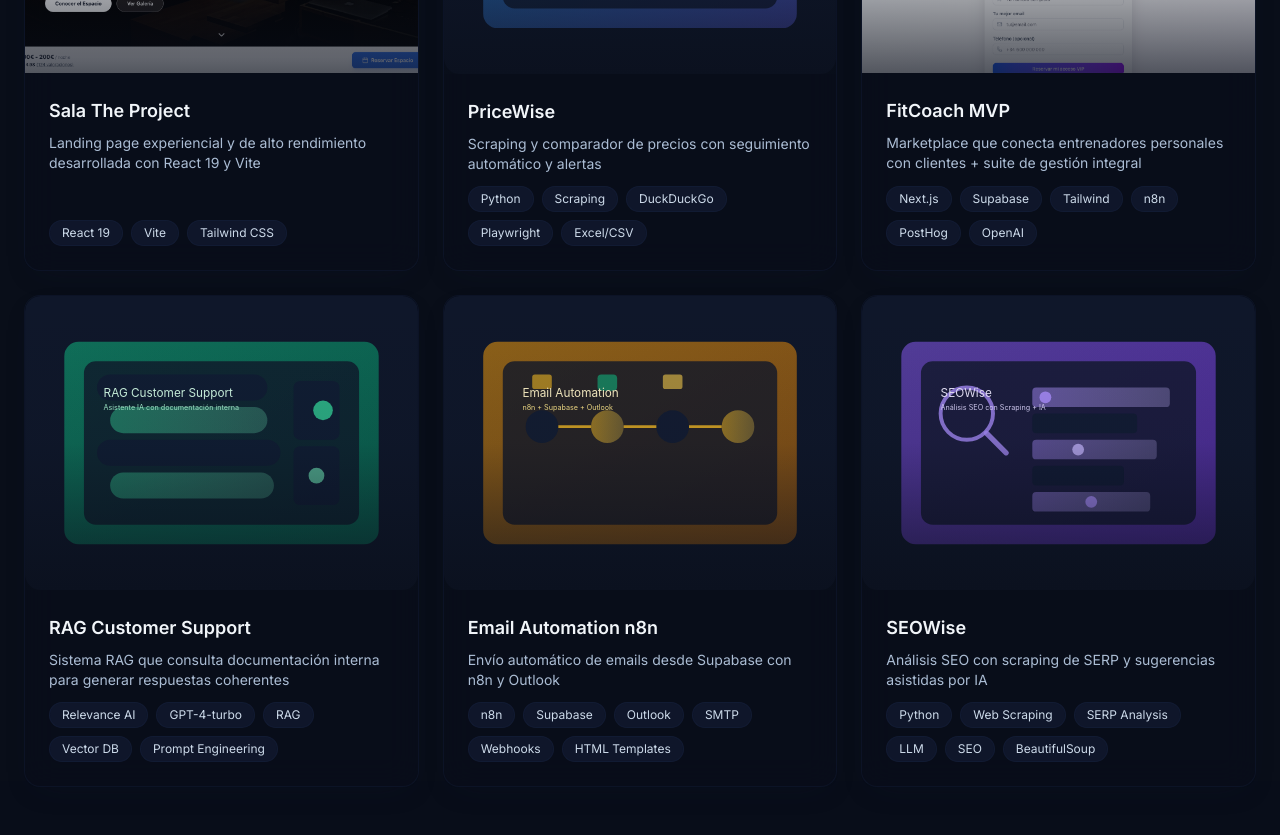
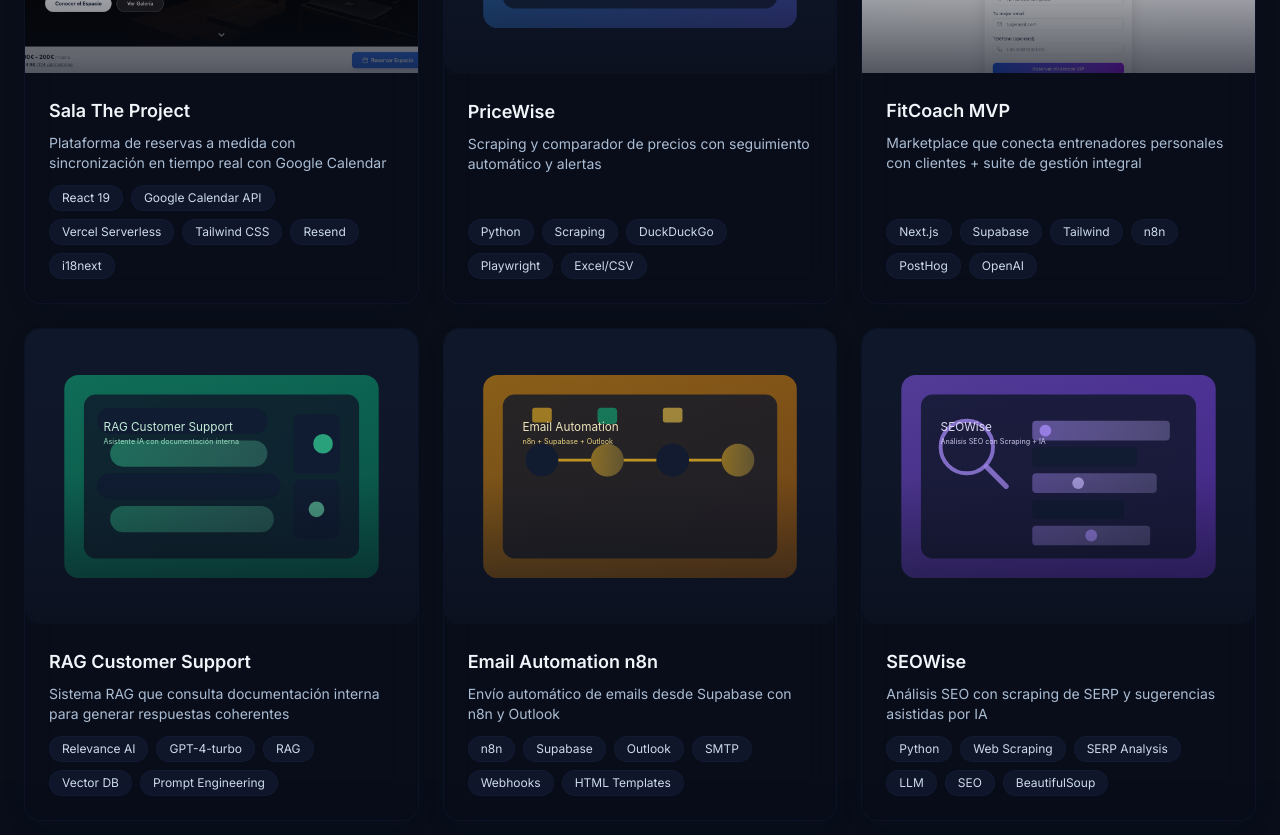
Before and after one commit to notcapi/portafolio, a Next.js app: page / in a window 1280 px wide. Shown: the part 1760-2595 px from the top of the page. Built offline with nearby package versions, Linux system fonts and the light colour scheme.

Commit message:
content: update sala project description and stack

```diff
--- a/data/projects.ts
+++ b/data/projects.ts
@@ -21,26 +21,27 @@
   {
     id: "sala-the-project",
     title: "Sala The Project",
-    summary: "Landing page experiencial y de alto rendimiento desarrollada con React 19 y Vite",
-    descriptionMD: `### Sala The Project – Desarrollo Web & UI
+    summary: "Plataforma de reservas a medida con sincronización en tiempo real con Google Calendar",
+    descriptionMD: `### Sala The Project – Plataforma de Reservas
 
-Desarrollo de una experiencia web moderna para digitalizar la presencia de un estudio exclusivo en Madrid. El objetivo fue trasladar la estética minimalista y premium del espacio físico al entorno digital mediante una interfaz pulida y performante.
+Aplicación web a medida para la gestión integral de reservas del Estudio Puente de Segovia. Centraliza la experiencia desde la visualización del espacio hasta la confirmación, con disponibilidad en tiempo real y notificaciones automatizadas.
 
-**Aspectos Técnicos Destacados:**
-- **Arquitectura SPA:** Construida con React 19 y Vite para una navegación instantánea y sin recargas.
-- **Diseño System:** Implementación de estilos con Tailwind CSS, priorizando la consistencia visual y el diseño responsive.
-- **Performance:** Optimización de Core Web Vitals y carga eficiente de recursos multimedia.
-- **UX/UI:** Interfaz centrada en la conversión, con llamadas a la acción claras y una galería visual inmersiva.
+**Funcionalidades Destacadas:**
+- **Motor de Reservas Inteligente:** Precios dinámicos, bloqueo automático en Google Calendar y validación de estancias mínimas.
+- **Gestión Automatizada:** Emails transaccionales con Resend y lógica serverless para validaciones complejas.
+- **UX Inmersiva & i18n:** Galería interactiva, diseño de alto impacto y soporte multi-idioma (i18next).
+- **Reto Técnico:** Sincronización bidireccional de calendarios manejando zonas horarias con precisión absoluta.
 
 **Stack Tecnológico:**
-- **Frontend:** React 19, Vite
-- **Estilos:** Tailwind CSS
-- **Despliegue:** Vercel
+- **Core:** React 19, TypeScript, Vite
+- **Backend:** Vercel Serverless, Node.js
+- **Integraciones:** Google Calendar API, Resend
+- **Estilos:** Tailwind CSS v4
 
 **Rol:** Desarrollo Web Integral (Full Stack & UI).`,
     cover: "/projects/sala-the-project-cover.png",
     images: ["/projects/sala-the-project-cover.png"],
-    tags: ["React 19", "Vite", "Tailwind CSS"],
+    tags: ["React 19", "Google Calendar API", "Vercel Serverless", "Tailwind CSS", "Resend", "i18next"],
     category: "Web",
     links: {
       demo: "https://salatheproject.com"
```
